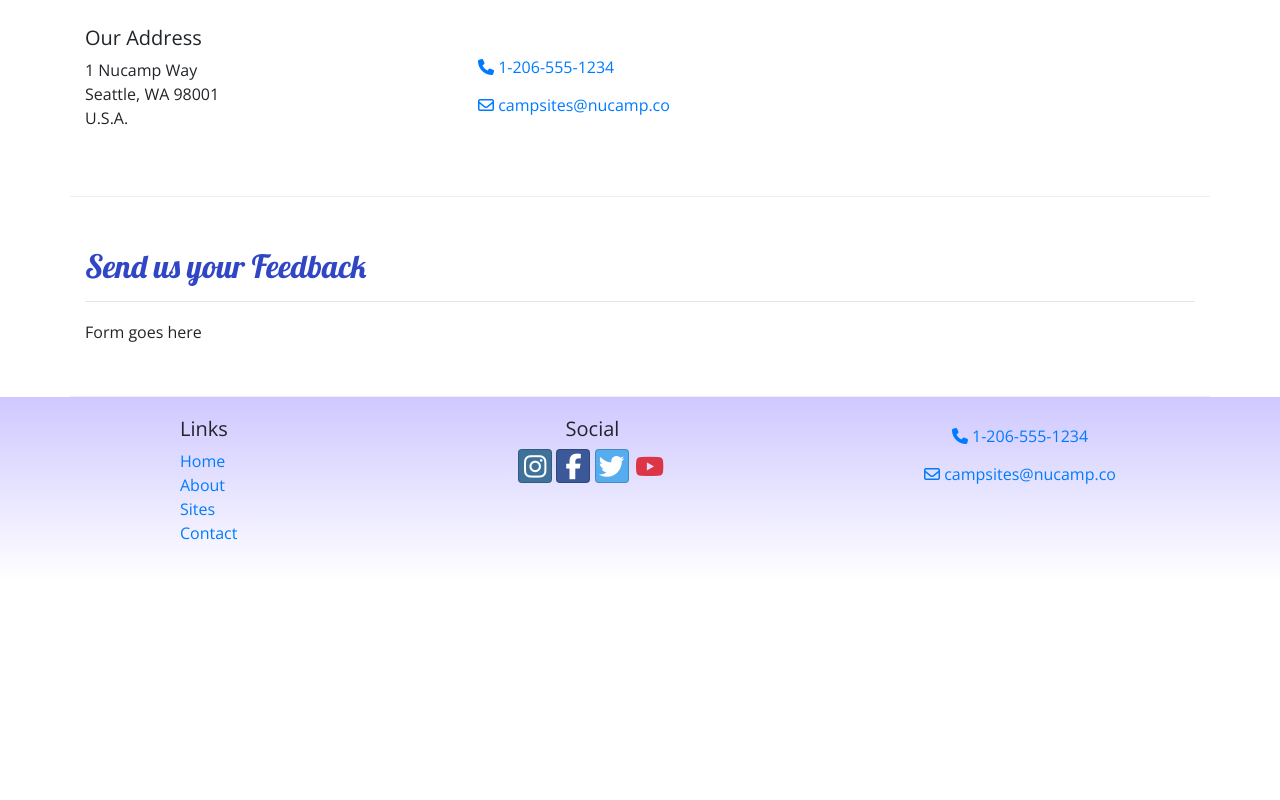
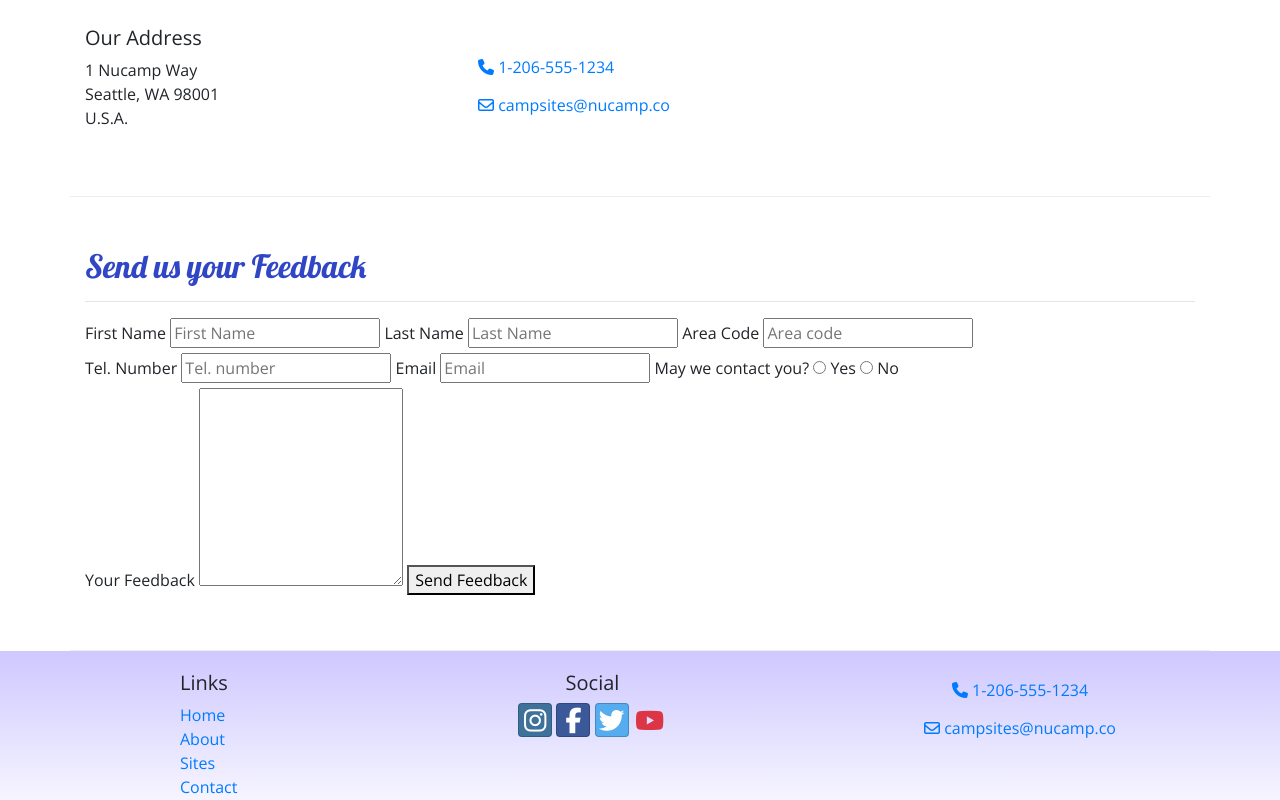
Before and after one commit to scampcoder/nucampsite, a website: page contactus.html in a window 1280 px wide. Shown: the part 378-1178 px from the top of the page. Before the commit the page ends 959 px from the top, so only its background shows below. Drawn offline with nearby package versions, Linux system fonts and the light colour scheme.

Commit message:
Build form

```diff
--- a/contactus.html
+++ b/contactus.html
@@ -75,16 +75,36 @@
             </div>
         </div>
 
+        <!-- form -->
         <div class="row row-content">
             <div class="col-12">
                 <h2>Send us your Feedback</h2>
                 <hr />
             </div>
             <div class="col-md-10">
-                Form goes here
+                <form>
+                    <label for="firstName">First Name</label>
+                    <input type="text" id="firstName" name="firstName" placeholder="First Name">
+                    <label for="lastName">Last Name</label>
+                    <input type="text" id="lastName" name="lastName" placeholder="Last Name">
+                    <label for="areaCode">Area Code</label>
+                    <input type="tel" id="areaCode" name="areaCode" placeholder="Area code">
+                    <label for="telNum">Tel. Number</label>
+                    <input type="tel" id="telNum" name="telNum" placeholder="Tel. number">
+                    <label for="email">Email</label>
+                    <input type="email" id="email" name="email" placeholder="Email">
+                    May we contact you?
+                    <input type="radio" id="contactYes" name="contactRadios" value="yes">
+                    <label for="contactYes">Yes</label>
+                    <input type="radio" id="contactNo" name="contactRadios" value="no">
+                    <label for="contactNo">No</label>
+                    <label for="feedback">Your Feedback</label>
+                    <textarea id="feedback" name="feedback" rows="8"></textarea>
+                    <button type="submit">Send Feedback</button>
+                </form>
             </div>
        </div>
-
+       <!-- end of form -->
     </div>
 
     <!-- footer -->
```
